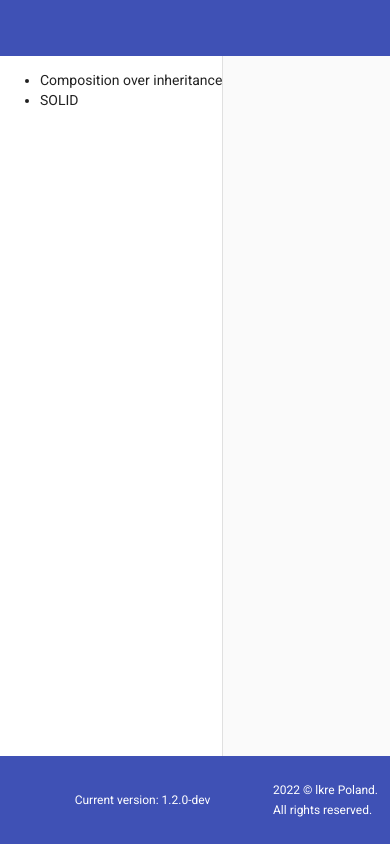
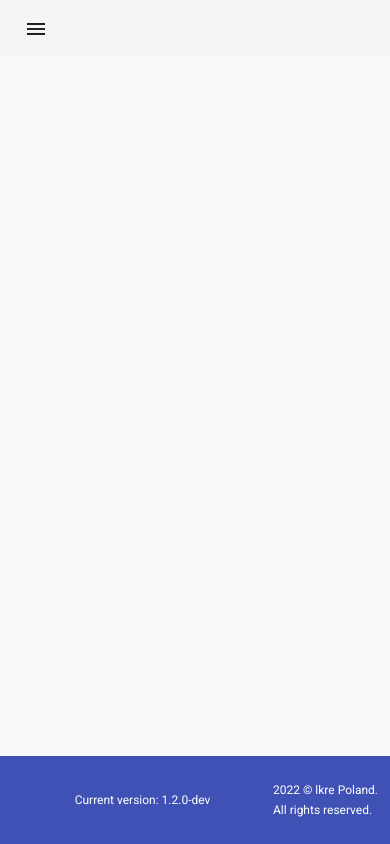
Before and after one commit to lukaszres/ng-web, an Angular app: page / in a window 390 px wide. Built offline with nearby package versions, Linux system fonts and the light colour scheme.

Commit message:
12 Application is not responsive fix

```diff
--- a/src/app/app.component.html
+++ b/src/app/app.component.html
@@ -1,7 +1,15 @@
 <nav class="header">
+  <mat-toolbar *ngIf="mobileQuery.matches">
+    <button mat-icon-button class="example-icon" aria-label="Example icon-button with menu icon" [matMenuTriggerFor]="menu">
+      <mat-icon>menu</mat-icon>
+    </button>
+    <mat-menu #menu="matMenu">
+      <app-menu (changeArticleEvent)="changeArticle($event)"></app-menu>
+    </mat-menu>
+  </mat-toolbar>
 </nav>
 <mat-sidenav-container class="main-container">
-  <mat-sidenav opened mode="side">
+  <mat-sidenav opened mode="side" *ngIf="!mobileQuery.matches">
     <app-menu (changeArticleEvent)="changeArticle($event)"></app-menu>
   </mat-sidenav>
   <app-article *ngIf="fileName" [fileName]="fileName"></app-article>
--- a/src/app/app.component.ts
+++ b/src/app/app.component.ts
@@ -1,5 +1,6 @@
-import {Component} from '@angular/core';
+import {ChangeDetectorRef, Component} from '@angular/core';
 import {environment} from '../environments/environment';
+import {MediaMatcher} from "@angular/cdk/layout";
 
 @Component({
   selector: 'app-root',
@@ -10,6 +11,14 @@ export class AppComponent {
   title = 'ng-web';
   fileName: string = '';
   currentApplicationVersion: string = environment.appVersion;
+  mobileQuery: MediaQueryList;
+  private readonly _mobileQueryListener: () => void;
+
+  constructor(changeDetectorRef: ChangeDetectorRef, media: MediaMatcher) {
+    this.mobileQuery = media.matchMedia('(max-width: 600px)');
+    this._mobileQueryListener = () => changeDetectorRef.detectChanges();
+    this.mobileQuery.addEventListener('change', this._mobileQueryListener);
+  }
 
   changeArticle(fileName: string) {
     this.fileName = fileName;
```
Also changed, not shown: src/app/app.module.ts (+9 -1 lines).
